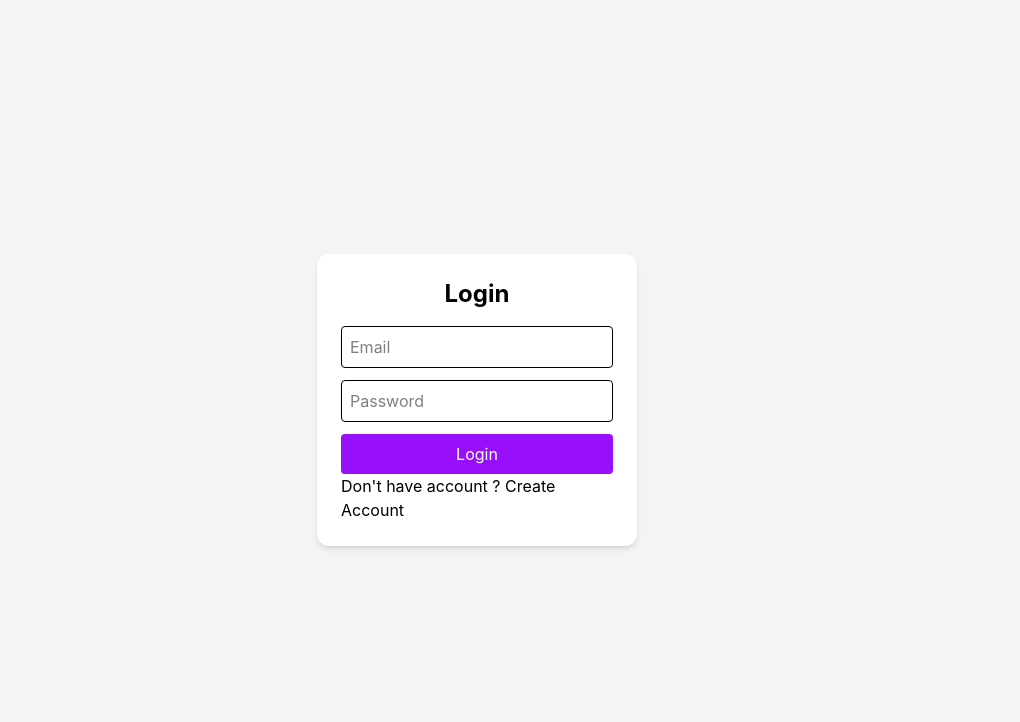
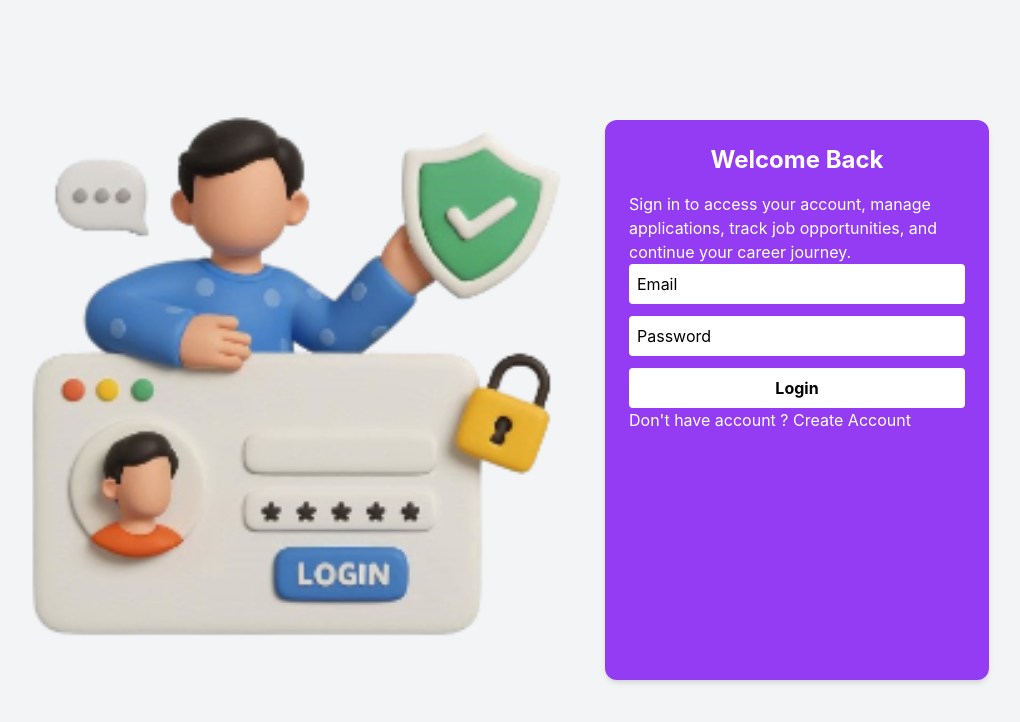
Before and after one commit to VivekAnand-5656/Job-Portal-Frontend, a React (Vite) app: page / in a window 1280 px wide. Shown: the top 722 px of the page, without its empty margins (163-1183 px from the left). Built offline with nearby package versions, Linux system fonts and the light colour scheme.

Commit message:
Update logo and signup ui

```diff
--- a/src/Auths/Login.jsx
+++ b/src/Auths/Login.jsx
@@ -2,6 +2,7 @@ import React, { useContext, useState } from "react";
 import axios from "axios";
 import { AuthContext } from "../Context/AuthContext";
 import { useNavigate } from "react-router-dom";
+import logimg from '../assets/login.png'
 
 const Login = () => {
   const { login,token } = useContext(AuthContext);
@@ -51,21 +52,23 @@ const Login = () => {
       setLoading(false);
     }
   };
-  // if (token){
-  //   console.log(`User Role :- ${role}`)
-  //   console.log(`User Login :- ${isLogin}`)
-  // }
 
   return (
-    <div className="w-full h-screen flex items-center justify-center bg-gray-100">
+    <div className="w-full h-screen flex sm:flex-row flex-col items-center justify-center bg-gray-100">
+      <div className=" w-[50%] flex justify-center items-center overflow-hidden " >
+        <img src={logimg} alt=""
+        className=" w-full h-full "
+        />
+      </div>
 
       <form
         onSubmit={handleLogin}
-        className="bg-white p-6 rounded-xl shadow-md w-80"
+        className="bg-[#943CF3] h-[70%] text-white p-6 rounded-xl shadow-md sm:w-[30%] w-[70%] "
       >
-        <h2 className="text-2xl font-bold mb-4 text-center">
-          Login
+        <h2 className="text-2xl text-[#ffffff] font-bold mb-4 text-center">
+          Welcome Back
         </h2>
+        <p>Sign in to access your account, manage applications, track job opportunities, and continue your career journey.</p>
 
         {error && (
           <p className="text-red-500 text-sm mb-2">{error}</p>
@@ -78,7 +81,7 @@ const Login = () => {
           placeholder="Email"
           value={formData.email}
           onChange={handleChange}
-          className="w-full p-2 border rounded mb-3 outline-none"
+          className="w-full p-2 bg-[#ffffff] text-black placeholder:text-black   rounded mb-3 outline-none"
         />
 
         {/* PASSWORD */}
@@ -88,18 +91,18 @@ const Login = () => {
           name="password"
           value={formData.password}
           onChange={handleChange}
-          className="w-full p-2 border rounded mb-3 outline-none"
+          className="w-full p-2 bg-[#ffffff] text-black placeholder:text-black   rounded mb-3 outline-none"
         />
 
         {/* BUTTON */}
         <button
           type="submit"
           disabled={loading}
-          className="w-full bg-purple-600 text-white p-2 rounded hover:bg-purple-700"
+          className="w-full bg-[#ffffff] text-black p-2 rounded hover:bg-[#b675fb] hover:text-white font-bold cursor-pointer transition-all duration-500 ease-in-out "
         >
           {loading ? "Logging in..." : "Login"}
         </button>
-        <p>Don't have account ? <span onClick={()=>navigate("/signup")} >Create Account</span> </p>
+        <p>Don't have account ? <span onClick={()=>navigate("/signup")} className=" cursor-pointer " >Create Account</span> </p>
       </form>
     </div>
   );
--- a/src/Auths/Signup.jsx
+++ b/src/Auths/Signup.jsx
@@ -1,6 +1,7 @@
 import axios from 'axios'
 import React, { useState } from 'react'
 import { useNavigate } from 'react-router-dom'
+import signlogo from '../assets/signup.png'
 
 const Signup = () => {
   const navigate = useNavigate()
@@ -47,11 +48,16 @@ const Signup = () => {
   }
 
   return (
-    <div className="w-full h-screen flex items-center justify-center bg-gray-100">
+    <div className="w-full h-screen flex sm:flex-row flex-col items-center justify-center bg-gray-100">
+      <div className=" w-[50%] flex justify-center items-center overflow-hidden " >
+              <img src={signlogo} alt=""
+              className=" w-full h-full "
+              />
+            </div>
 
       <form
         onSubmit={handleRegister}
-        className="bg-white p-6 rounded-xl shadow-md w-80"
+        className="bg-[#943CF3] h-[70%] text-white p-6 rounded-xl shadow-md sm:w-[30%] w-[70%] "
       >
         <h2 className="text-2xl font-bold mb-4 text-center">
           Register
```
Also changed, not shown: src/assets/login.png (added), src/assets/signup.png (added).
